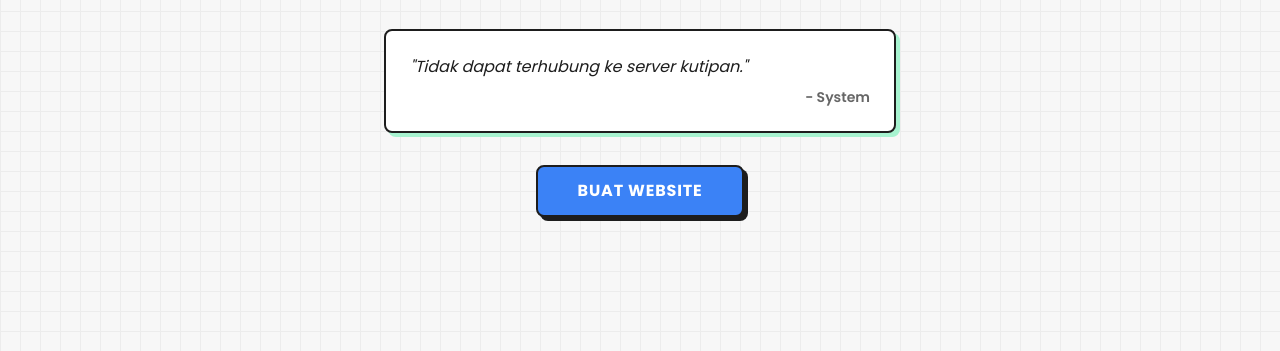
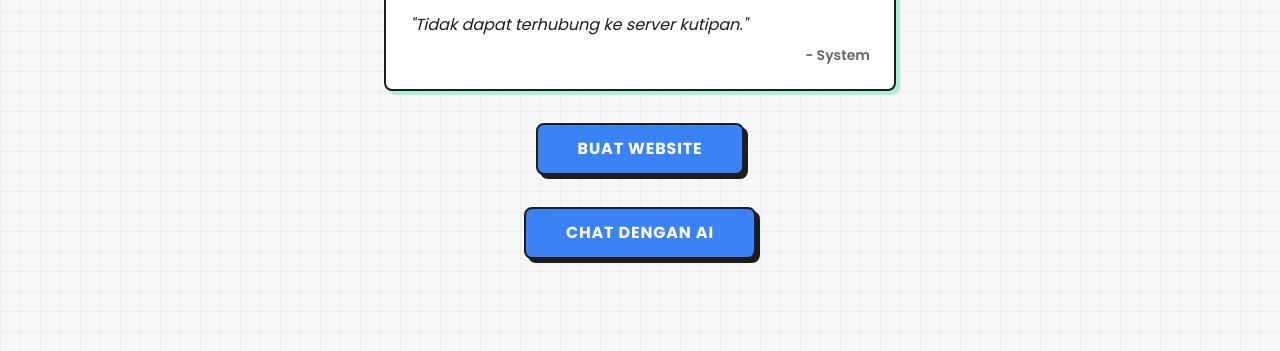
Before and after one commit to saurusrawr/uploader, a plain HTML site: page index.html in a window 1280 px wide. Shown: the part 449-800 px from the top of the page. Drawn offline with nearby package versions, Linux system fonts and the light colour scheme; no server answers.

Commit message:
Update index.html

```diff
--- a/index.html
+++ b/index.html
@@ -201,6 +201,7 @@
       <nav class="hidden md:flex items-center space-x-6 text-base">
         <a href="/" class="nav-link">Beranda</a>
         <a href="/cweb" class="nav-link">Buat website</a>
+        <a href="/aichat" class="nav-link">Chat dengan Ai</a>
       </nav>
       <button onclick="toggleMenu()" class="md:hidden focus:outline-none text-2xl menu-toggle-btn">
         &#9776; </button>
@@ -208,6 +209,7 @@
     <div id="mobile-menu" class="hidden md:hidden flex-col items-center py-4 space-y-4">
         <a href="/" class="nav-link">Beranda</a>
         <a href="/cweb" class="nav-link">Buat website</a>
+        <a href="/aichat" class="nav-link">Chat Dengan Ai</a>
     </div>
   </header>
 
@@ -235,6 +237,9 @@
 
       <a href="/cweb" class="neobtn neobtn-primary font-bold py-3 px-10 text-base tracking-wider fade-in-up-5">
         Buat website
+      </a>
+      <a href="/aichat" class="neobtn neobtn-primary font-bold py-3 px-10 text-base tracking-wider fade-in-up-5">
+        Chat Dengan Ai
       </a>
 
     </div>
```
